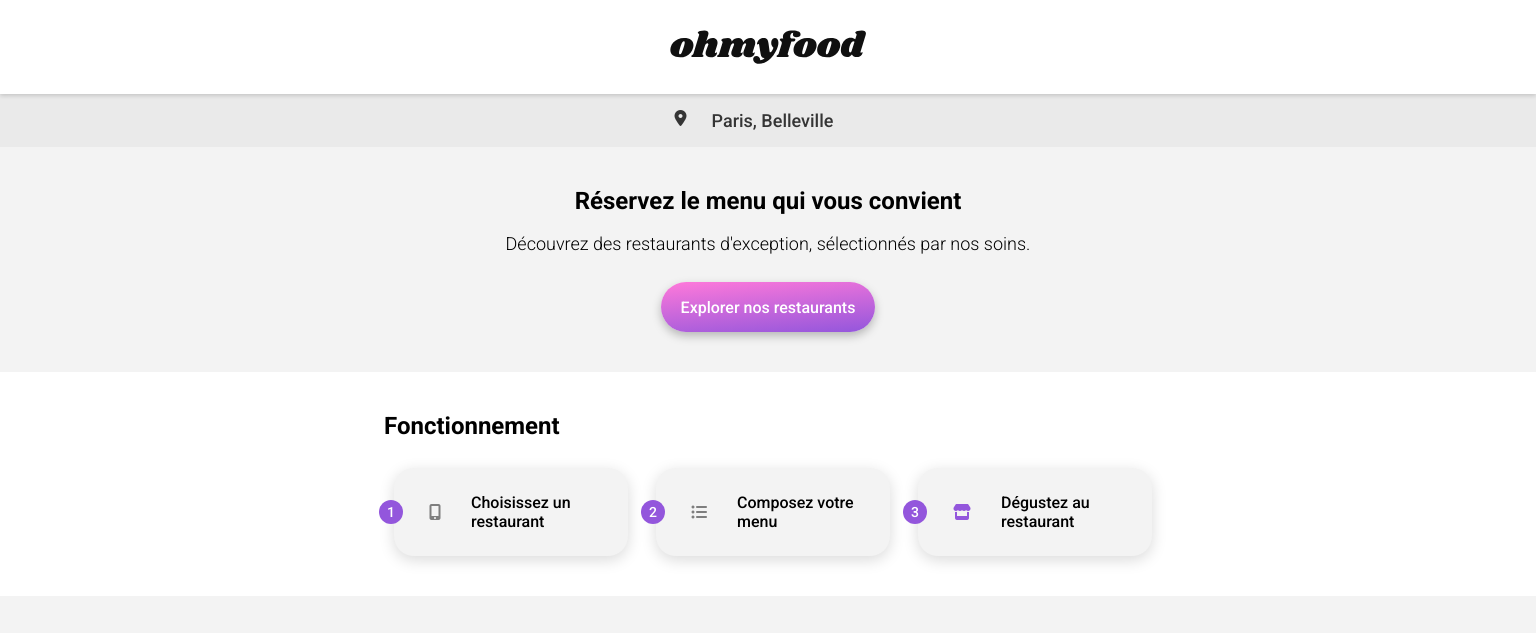
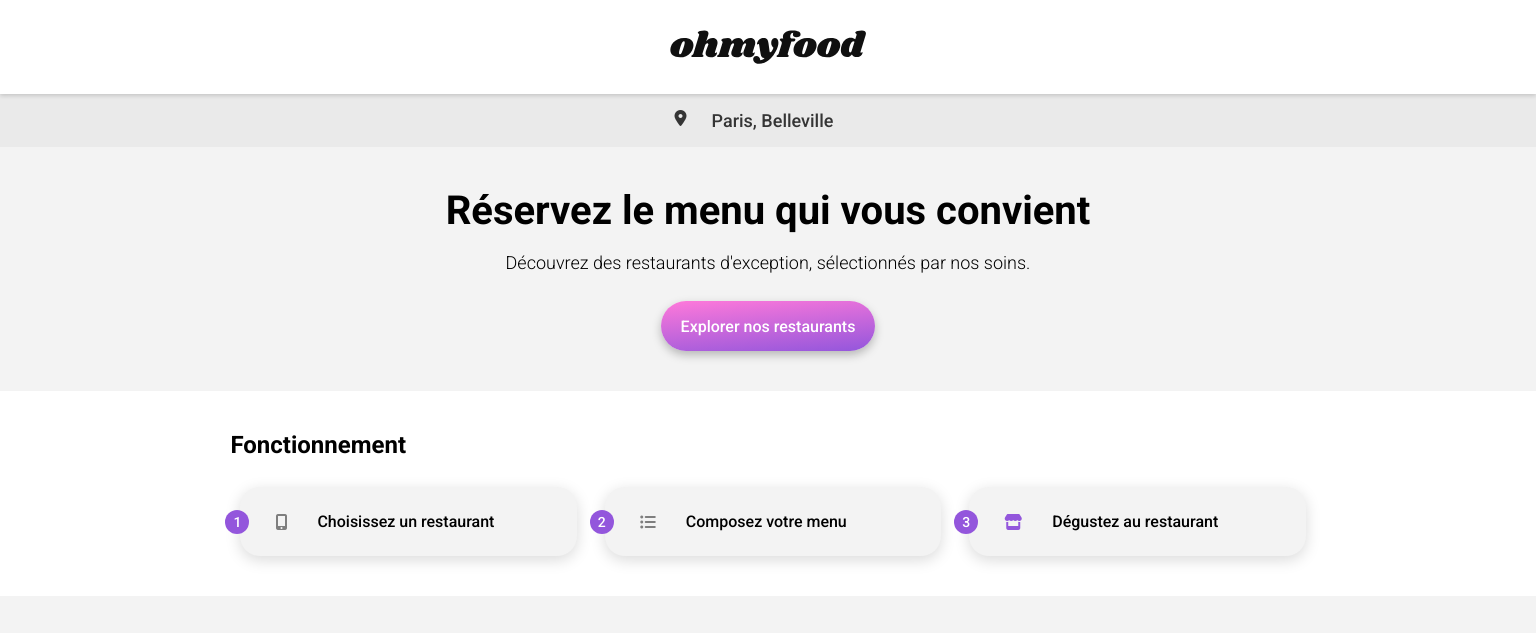
Before and after one commit to Hugo-Gressier/OhMyFoodProject, a plain HTML site: page index.html in a window 1536 px wide. Shown: the top 633 px of the page. Drawn offline with Linux system fonts and the light colour scheme; a web font is replaced by a local one.

Commit message:
Correction de l'affichage de la page d'accueil et de l'image de fond des pages de menu sur les versions desktop

```diff
--- a/sass/main.scss
+++ b/sass/main.scss
@@ -34,11 +34,11 @@ section {
     gap: 18px;
 
     @media (min-width: 1020px) {
-        padding: 40px 15%;
+        padding: 40px 10%;
     }
 
     @media (min-width: 1440px) {
-        padding: 40px 25%;
+        padding: 40px 15%;
     }
 }
 
@@ -160,6 +160,12 @@ footer {
         font-size: 18px;
         font-weight: 300;
     }
+
+    @media (min-width: 1024px) {
+        h2 {
+            font-size: 40px;
+        }
+    }
 }
 
 /****** Information ******/
@@ -237,6 +243,10 @@ footer {
             grid-template-columns: 1fr 1fr;
         }
 
+        @media (min-width: 1440px) {
+            gap: 40px 100px;
+        }
+
         .card {
             height: 250px;
             max-width: 100%;
--- a/sass/menu.scss
+++ b/sass/menu.scss
@@ -21,6 +21,7 @@ main {
 
         @media (min-width: 768px) {
             object-position: 50% 60%;
+            height: 400px;
         }
     }
 }
```
Also changed, not shown: assets/css/main.css, assets/css/menu.css.
